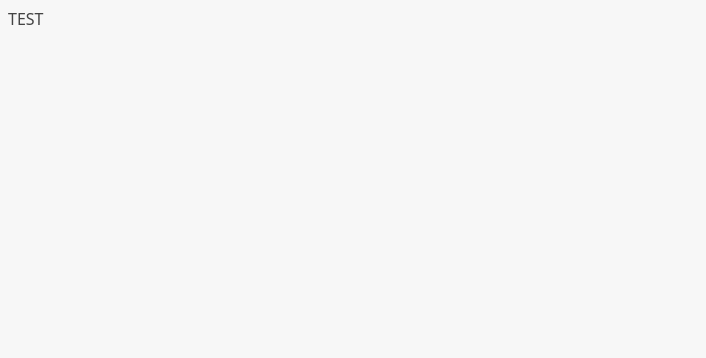
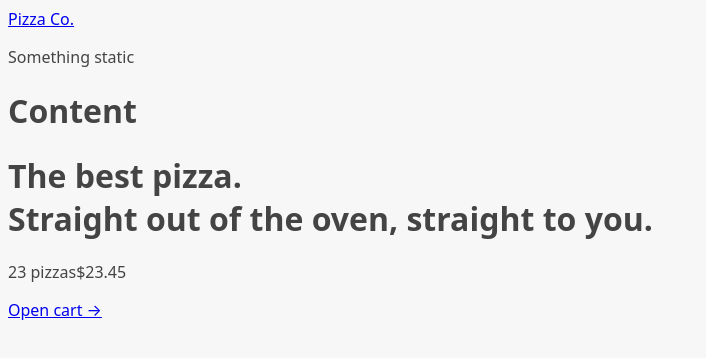
Before and after one commit to ViktorGeorgiev98/fastReactPizzaUdemyCourseProject, a React (Vite) app in the folder pizza/: page / in a window 1280 px wide. Shown: the top 358 px of the page, without its empty margins (0-706 px from the left). Built offline with nearby package versions, Linux system fonts and the light colour scheme.

Commit message:
app layout

```diff
--- a/pizza/package.json
+++ b/pizza/package.json
@@ -11,7 +11,8 @@
   },
   "dependencies": {
     "react": "^18.3.1",
-    "react-dom": "^18.3.1"
+    "react-dom": "^18.3.1",
+    "react-router-dom": "^6.26.2"
   },
   "devDependencies": {
     "@eslint/js": "^9.9.0",
--- a/pizza/src/App.jsx
+++ b/pizza/src/App.jsx
@@ -1,14 +1,44 @@
+import { createBrowserRouter, RouterProvider } from 'react-router-dom';
+import Home from './UI/Home';
+import Menu from './features/menu/Menu';
+import Cart from './features/cart/Cart';
+import CreateOrder from './features/order/CreateOrder';
+import Order from './features/order/Order';
+import AppLayout from './UI/AppLayout';
 
+const router = createBrowserRouter([
+  {
+    element: <AppLayout />,
+    children: [
+      {
+        path: '/',
+        element: <Home />
+      },
+      {
+        path: '/menu',
+        element: <Menu />
+      },
+      {
+        path: '/cart',
+        element: <Cart />
+      },
+      {
+        path: '/order/new', element: <CreateOrder />
+      },
+      {
+        path: '/order/:id', element: <Order />
+      }
+    ]
+  },
+]);
 
 function App() {
 
 
   return (
-    <>
-      <div className='app'>
-          TEST
-      </div>
-    </>
+    <RouterProvider router={router}>
+
+    </RouterProvider>
   )
 }
 
--- /dev/null
+++ b/pizza/src/UI/AppLayout.jsx
@@ -0,0 +1,18 @@
+import { Outlet } from "react-router-dom";
+import CartOverview from "../features/cart/CartOverview";
+import Header from "./Header";
+
+function AppLayout() {
+    return (
+        <div>
+            <Header />
+            <main>
+                <h1>Content</h1>
+                <Outlet />
+            </main>
+            <CartOverview />
+        </div>
+    )
+};
+
+export default AppLayout;
--- /dev/null
+++ b/pizza/src/UI/Header.jsx
@@ -0,0 +1,12 @@
+import { Link } from "react-router-dom";
+
+function Header() {
+    return (
+        <header>
+            <Link to='/'>Pizza Co.</Link>
+            <p>Something static</p>
+        </header>
+    )
+}
+
+export default Header;
--- a/pizza/src/features/cart/CartOverview.jsx
+++ b/pizza/src/features/cart/CartOverview.jsx
@@ -1,3 +1,5 @@
+import { Link } from "react-router-dom";
+
 function CartOverview() {
   return (
     <div>
@@ -5,7 +7,7 @@
         <span>23 pizzas</span>
         <span>$23.45</span>
       </p>
-      <a href="#">Open cart &rarr;</a>
+      <Link to='/cart'>Open cart &rarr;</Link>
     </div>
   );
 }
--- a/pizza/src/features/order/Order.jsx
+++ b/pizza/src/features/order/Order.jsx
@@ -4,7 +4,7 @@
   calcMinutesLeft,
   formatCurrency,
   formatDate,
-} from "../../utils/helpers";
+} from "../../utilities/helpers";
 
 const order = {
   id: "ABCDEF",
```
Also changed, not shown: 1 other file (tests, documents, lock files or other folders).
